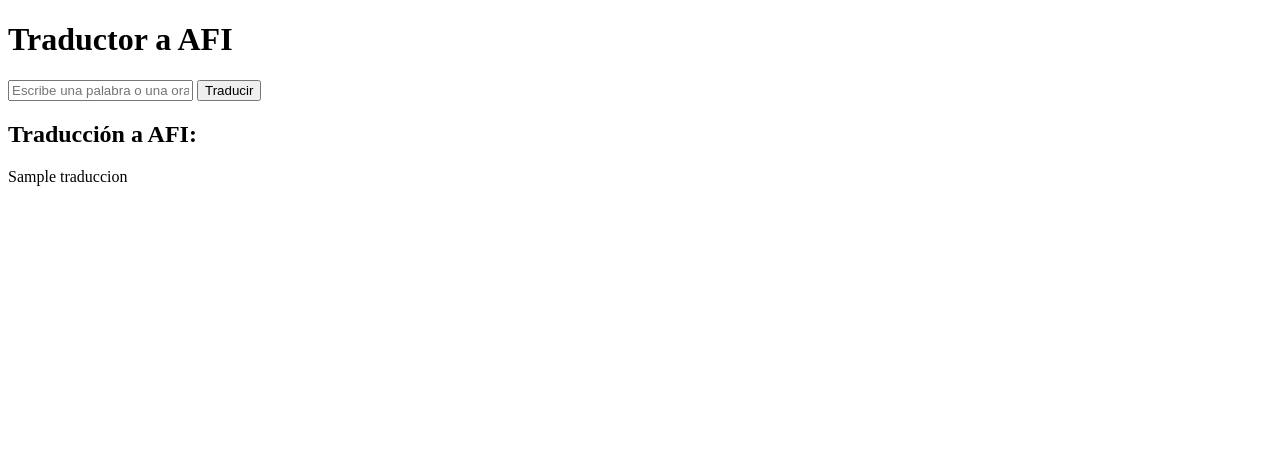
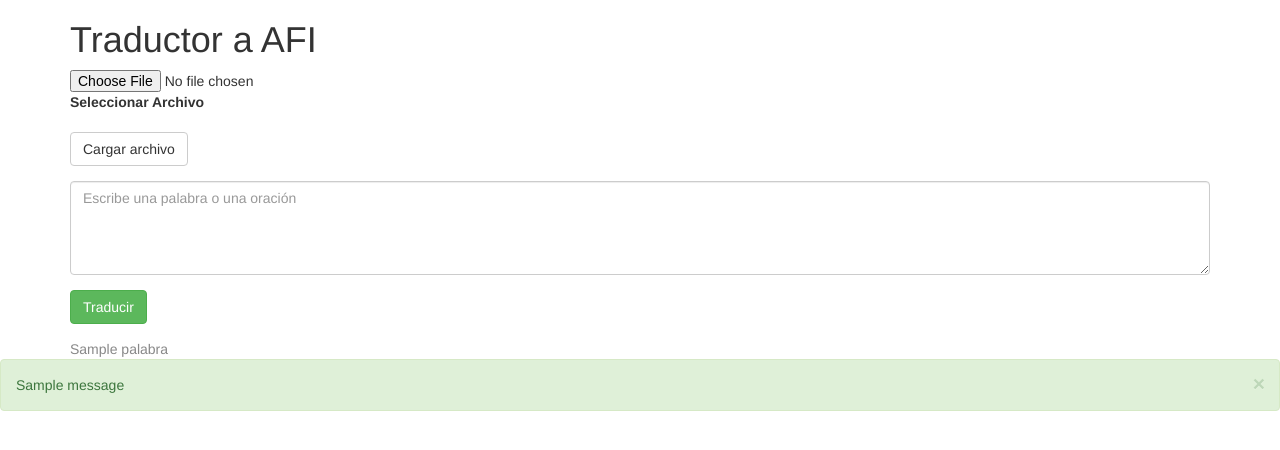
Before and after one commit to notami18/afiProject, a Flask app: template templates/index.html in a window 1280 px wide. Shown: the top 450 px of the page. Run offline with Flask 3, Linux system fonts and the light colour scheme; the template is opened without the code that fills it: most values are stand-ins (such as "Sample title", 1, 10 or a date in 2020); one stand-in notice (Sample message) is shown; parts of the project's set-up code (start-up, migrations or seed data) failed here and were passed over; some libraries are stand-ins or nearby versions.

Commit message:
Agrega carga de archivo Excel y traducción de palabras en la aplicación Flask

```diff
--- a/app.py
+++ b/app.py
@@ -1,43 +1,74 @@
+from flask import Flask , render_template , request , redirect , url_for, flash
 from openpyxl import load_workbook
-from flask import Flask , render_template , request
+from flask_bootstrap import Bootstrap
+import re
+from openpyxl.utils.exceptions import InvalidFileException
 
-# Carga del archivo Excel
-wb = load_workbook ('data.xlsx')
-sheet = wb.active
 
-# Creación del diccionario
-diccionario = {}
-for row in sheet.iter_rows (min_row=2):
-    palabra = row [0].value.strip().lower()
-    pronunciacion = row [1].value.strip().lower()
-    diccionario [palabra] = pronunciacion
+dictionary = {}
 
-# Aplicación Flask
-app = Flask ( __name__ )
-
+app = Flask (__name__)
+bootstrap = Bootstrap(app)
 
 @app.route ( '/' )
 def index():
-    return render_template ( 'index.html' )
+    return render_template ('index.html')
 
+@app.route('/upload', methods=['GET', 'POST'])
+def upload():
+    try:
+        # Obtener el archivo Excel
+        file_excel = request.files['file_excel']
 
-@app.route ( '/traducir' , methods=[ 'POST' ] )
-def traducir():
-    texto = request.form ['texto']
+        # Leer el archivo Excel
+        wb = load_workbook(file_excel)
+
+        # Seleccionar la hoja de trabajo
+        sheet = wb['Base de Datos']
+
+        # Recorrer las filas y guardar las palabras y pronunciaciones
+        for row in sheet.iter_rows(min_row=2):
+            palabra = row[1].value.strip().lower() if row[2].value else ''
+            pronunciation = row[2].value.strip().lower() if row[2].value else ''
+            dictionary[palabra ] = pronunciation
+
+        # Redirigir a la página principal
+        return redirect(url_for('index'))
+
+    except InvalidFileException:
+        flash('El archivo proporcionado no es un archivo Excel válido.', 'error')
+        return redirect(url_for('upload'))
+
+    except Exception as e:
+        flash(f'Ocurrió un error inesperado: {str(e)}', 'error')
+        return redirect(url_for('upload'))
+
+@app.route('/traducer', methods=['POST'])
+def traducer():
+    texto = request.form['texto'].lower()
     traduccion = ''
+    color = ''
 
-    # Separación por palabras
-    palabras = texto.split()
+    # Separación por palabras y signos de puntuación
+    palabras = re.findall(r'\b\w+\b|[.,!?;]', texto)
 
     # Traducción y concatenación
+    palabras_color = []
     for palabra in palabras:
-        if palabra in diccionario:
-            traduccion += diccionario[palabra]
+        palabra_color = {'palabra': '', 'color': 'black'}
+        if palabra in dictionary:
+            palabra_color['palabra'] = dictionary[palabra ]
         else:
-            traduccion += palabra
-        traduccion += ' '
+            palabra_color['palabra'] = palabra
+            if re.match(r'\b\w+\b', palabra):
+                palabra_color['color'] = 'red'
+        palabras_color.append(palabra_color)
 
-    return render_template ( 'index.html' , traduccion=traduccion )
+    return render_template('index.html', traduccion=traduccion, color=color, palabras_color=palabras_color)
+
+@app.errorhandler(500)
+def internal_server_error():
+    return render_template('500.html')
 
 
 if __name__ == '__main__':
--- /dev/null
+++ b/requirements.txt
@@ -0,0 +1 @@
+flask-bootstrap4
--- a/templates/index.html
+++ b/templates/index.html
@@ -1,19 +1,60 @@
-<!DOCTYPE html>
-<html lang="es">
-<head>
-    <meta charset="UTF-8">
-    <title>Traductor a AFI</title>
-</head>
-<body>
-    <h1>Traductor a AFI</h1>
-    <form action="/traducir" method="post">
-        <input type="text" name="texto" placeholder="Escribe una palabra o una oración">
-        <button type="submit">Traducir</button>
-    </form>
+{% extends 'bootstrap/base.html' %}
+{% block head %}
+    {{ super() }}
+    <title>
+        {% block title %}Traductor Talen | {% endblock %}
+    </title>
+    <link rel="stylesheet" href="{{ url_for('static', filename='css/main.css') }}">
+{% endblock %}
+{% block body %}
+    <div class="container">
+        <h1>Traductor a AFI</h1>
+        <form action="/upload" method="post" enctype="multipart/form-data">
+            <div class="form-group">
+                <div class="custom-file">
+                    <input type="file" class="custom-file-input" id="customFile" name="file_excel" accept=".xlsx">
+                    <label class="custom-file-label" for="customFile">Seleccionar Archivo</label>
+                </div>
+            </div>
+            <div class="form-group">
+                <input class="btn btn-default" type="submit" value="Cargar archivo">
+            </div>
+        </form>
+        <form action="/traducer" method="post">
+            <div class="form-group">
+                <textarea class="form-control" name="texto" placeholder="Escribe una palabra o una oración" rows="4" ></textarea>
+            </div>
+            <div class="form-group">
+                <button class="btn btn-success" type="submit">Traducir</button>
+            </div>
+        </form>
 
-    {% if traduccion %}
-        <h2>Traducción a AFI:</h2>
-        <p>{{ traduccion }}</p>
-    {% endif %}
-</body>
-</html>
+        <div class="card">
+            <div class="card-body">
+                {% for palabra_color in palabras_color %}
+                    <span style="color: {{ palabra_color.color }};">{{ palabra_color.palabra }}</span>
+                {% endfor %}
+            </div>
+        </div>
+
+    </div>
+    {% block content %}
+    {% endblock %}
+    {% for message in get_flashed_messages() %}
+        <div class="alert alert-success alert-dismissable">
+            <button type="button"
+                    data-dismiss="alert"
+                    class="close">&times;</button>
+        {{ message }}
+        </div>
+    {% endfor %}
+    {%  block scripts %}
+        {{ super() }}
+        <script type="application/javascript">
+            $('input[type="file"]').change(function(e){
+                var fileName = e.target.files[0].name;
+                $('.custom-file-label').html(fileName);
+            });
+        </script>
+    {% endblock %}
+{% endblock %}
```
Also changed, not shown: templates/500.html (added, +10 -0 lines), 2 other files.
